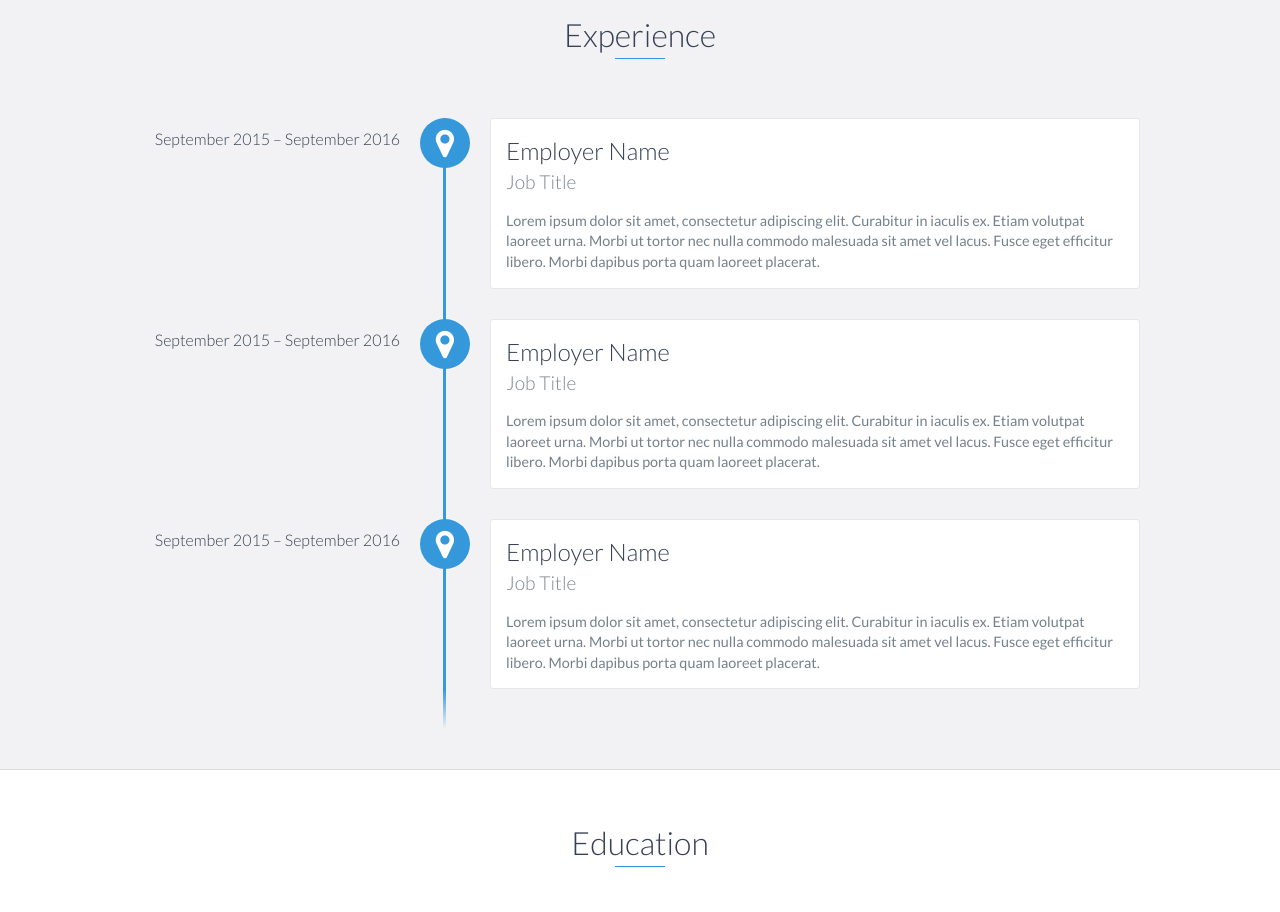
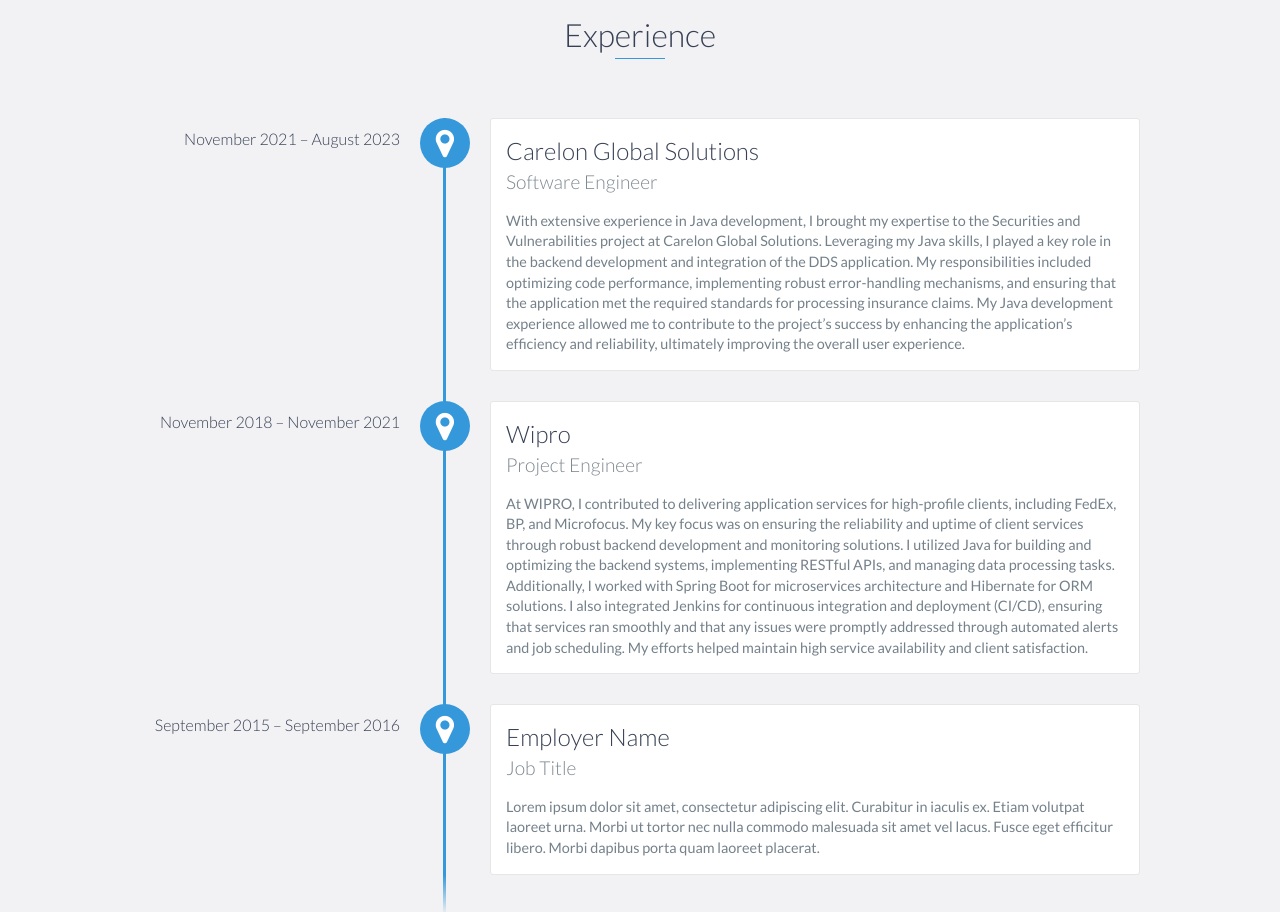
Before and after one commit to ravindrasiddavatam/ravindrasiddavatam.github.io, a website: page index.html in a window 1280 px wide. Shown: the part 1080-1992 px from the top of the page. Drawn offline with nearby package versions, Linux system fonts and the light colour scheme.

Commit message:
adding experience

```diff
--- a/index.html
+++ b/index.html
@@ -84,19 +84,19 @@
     <div id="experience" class="background-alt">
         <h2 class="heading">Experience</h2>
         <div id="experience-timeline">
-            <div data-date="September 2015 – September 2016">
-                <h3>Employer Name</h3>
-                <h4>Job Title</h4>
+            <div data-date="November 2021 – August 2023">
+                <h3>Carelon Global Solutions</h3>
+                <h4>Software Engineer</h4>
                 <p>
-                    Lorem ipsum dolor sit amet, consectetur adipiscing elit. Curabitur in iaculis ex. Etiam volutpat laoreet urna. Morbi ut tortor nec nulla commodo malesuada sit amet vel lacus. Fusce eget efficitur libero. Morbi dapibus porta quam laoreet placerat.
+                    With extensive experience in Java development, I brought my expertise to the Securities and Vulnerabilities project at Carelon Global Solutions. Leveraging my Java skills, I played a key role in the backend development and integration of the DDS application. My responsibilities included optimizing code performance, implementing robust error-handling mechanisms, and ensuring that the application met the required standards for processing insurance claims. My Java development experience allowed me to contribute to the project’s success by enhancing the application’s efficiency and reliability, ultimately improving the overall user experience.
                 </p>
             </div>
 
-            <div data-date="September 2015 – September 2016">
-                <h3>Employer Name</h3>
-                <h4>Job Title</h4>
+            <div data-date="November 2018 – November 2021">
+                <h3>Wipro</h3>
+                <h4>Project Engineer</h4>
                 <p>
-                    Lorem ipsum dolor sit amet, consectetur adipiscing elit. Curabitur in iaculis ex. Etiam volutpat laoreet urna. Morbi ut tortor nec nulla commodo malesuada sit amet vel lacus. Fusce eget efficitur libero. Morbi dapibus porta quam laoreet placerat.
+                    At WIPRO, I contributed to delivering application services for high-profile clients, including FedEx, BP, and Microfocus. My key focus was on ensuring the reliability and uptime of client services through robust backend development and monitoring solutions. I utilized Java for building and optimizing the backend systems, implementing RESTful APIs, and managing data processing tasks. Additionally, I worked with Spring Boot for microservices architecture and Hibernate for ORM solutions. I also integrated Jenkins for continuous integration and deployment (CI/CD), ensuring that services ran smoothly and that any issues were promptly addressed through automated alerts and job scheduling. My efforts helped maintain high service availability and client satisfaction.
                 </p>
             </div>
 
```
